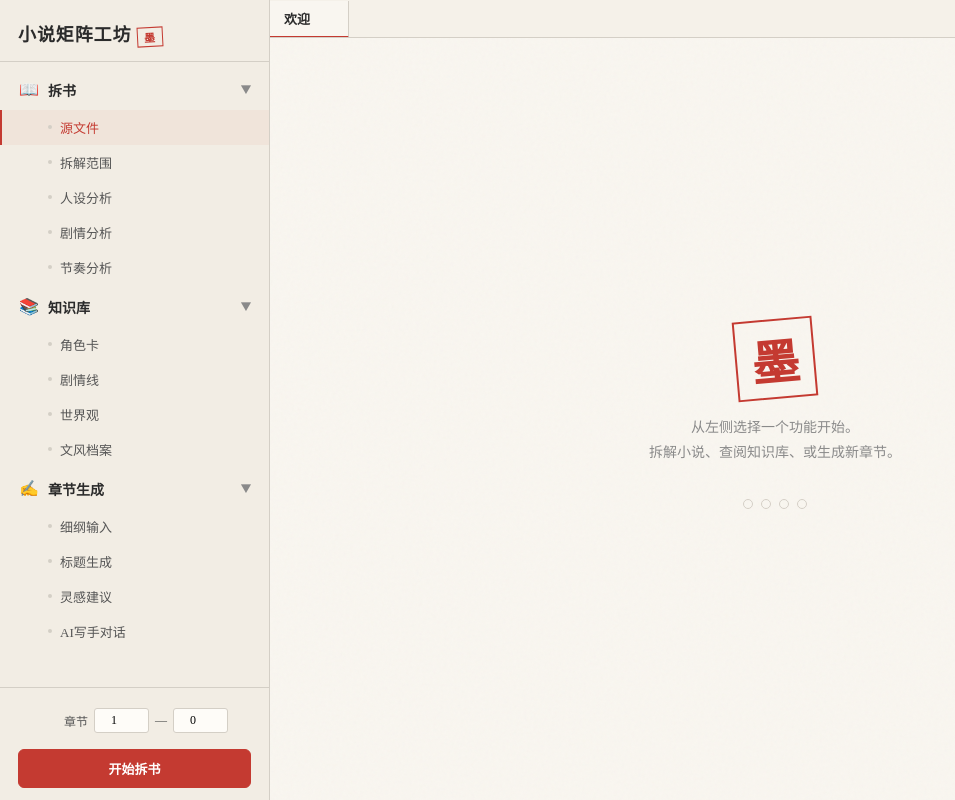
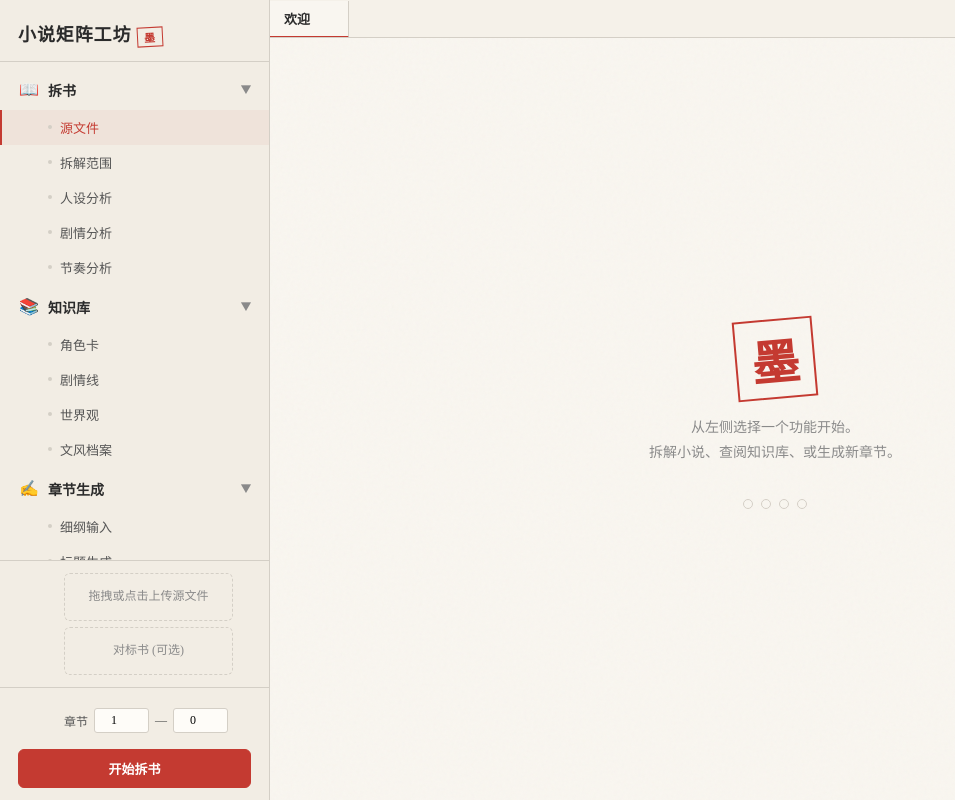
Before and after one commit to jumingzi/novel-pipeline, a FastAPI app: page / in a window 1280 px wide. Shown: the whole page, without its empty margins (0-955 px from the left). Run offline with FastAPI, Linux system fonts and the light colour scheme; data that the repository does not hold is empty.

Commit message:
fix: move upload zone to always-visible sidebar area

```diff
--- a/webui/static/style.css
+++ b/webui/static/style.css
@@ -175,6 +175,12 @@ body::before {
 }
 
 .chapter-range input:focus { border-color: var(--cinnabar); }
+
+/* Sidebar upload section (always visible) */
+.sidebar-upload-section {
+  padding: 6px 18px;
+  border-top: 1px solid var(--ink-line);
+}
 
 /* Sidebar upload zone */
 .sidebar-upload {
--- a/webui/templates/index.html
+++ b/webui/templates/index.html
@@ -90,7 +90,20 @@
 
   </nav>
 
-  <!-- Upload area (shared, inside 拆书>源文件 panel context) -->
+  <!-- 文件上传 (常驻侧边栏) -->
+  <div class="sidebar-upload-section">
+    <div class="sidebar-upload" id="sidebarUploadZone">
+      <span style="font-size:12px;color:var(--ink-light)">拖拽或点击上传源文件</span>
+      <div class="file-name" id="sidebarFileName"></div>
+    </div>
+    <input type="file" class="file-input-hidden" id="fileInput" accept=".txt,.epub,.mobi">
+    <div class="sidebar-upload" id="sidebarRefUploadZone" style="margin-top:4px;">
+      <span style="font-size:12px;color:var(--ink-light)">对标书 (可选)</span>
+      <div class="file-name" id="sidebarRefFileNames"></div>
+    </div>
+    <input type="file" class="file-input-hidden" id="refFileInput" accept=".txt,.epub,.mobi" multiple>
+  </div>
+
   <div class="sidebar-actions">
     <div class="chapter-range">
       章节 <input type="number" id="chStart" value="1" min="1" placeholder="起"> —
@@ -129,20 +142,8 @@
 
     <!-- === 拆书 Panels === -->
     <div class="tab-panel" id="panel-deconstruct-source">
-      <h3>源文件上传</h3>
-      <div class="sidebar-upload" id="uploadZone" style="margin:16px 0;padding:32px;">
-        拖拽 .txt / .epub / .mobi 文件到此处<br>或点击选择文件
-        <div class="file-name" id="sourceFileName"></div>
-      </div>
-      <input type="file" class="file-input-hidden" id="fileInput" accept=".txt,.epub,.mobi">
-      <div style="margin-top:12px;">
-        <span style="font-size:12px;color:var(--ink-light)">对标书：</span>
-        <div class="sidebar-upload" id="refUploadZone" style="margin:8px 0;padding:16px;">
-          拖拽对标书文件
-          <div class="file-name" id="refFileNames"></div>
-        </div>
-        <input type="file" class="file-input-hidden" id="refFileInput" accept=".txt,.epub,.mobi" multiple>
-      </div>
+      <h3>源文件</h3>
+      <p style="font-size:13px;color:var(--ink-light);margin:16px 0;">请在左侧侧边栏上传源文件和对标书。</p>
       <div class="setting-row">
         <label>题材</label>
         <select class="genre-select" id="genreSelect">
@@ -368,9 +369,9 @@ document.querySelectorAll('.nav-item').forEach(item => {
 });
 
 // ============ FILE UPLOAD ============
-const uploadZone = document.getElementById('uploadZone');
+const uploadZone = document.getElementById('sidebarUploadZone');
 const fileInput = document.getElementById('fileInput');
-const refUploadZone = document.getElementById('refUploadZone');
+const refUploadZone = document.getElementById('sidebarRefUploadZone');
 const refFileInput = document.getElementById('refFileInput');
 
 uploadZone.addEventListener('click', () => fileInput.click());
@@ -401,7 +402,7 @@ async function uploadFile(file) {
     const data = await res.json();
     sourceFilePath = data.path;
     sourceFileName = data.filename;
-    document.getElementById('sourceFileName').textContent = '已选择: ' + data.filename;
+    document.getElementById('sidebarFileName').textContent = '已选择: ' + data.filename;
     toast('源文件上传成功');
   } catch(e) { toast('上传失败: ' + e.message); }
 }
@@ -414,7 +415,7 @@ async function uploadRefFile(file) {
     const data = await res.json();
     refFilePaths.push(data.path);
     refFileNames.push(data.filename);
-    document.getElementById('refFileNames').textContent = '已选择: ' + refFileNames.join(', ');
+    document.getElementById('sidebarRefFileNames').textContent = '已选择: ' + refFileNames.join(', ');
     toast('对标书上传成功');
   } catch(e) { toast('上传失败: ' + e.message); }
 }
```
